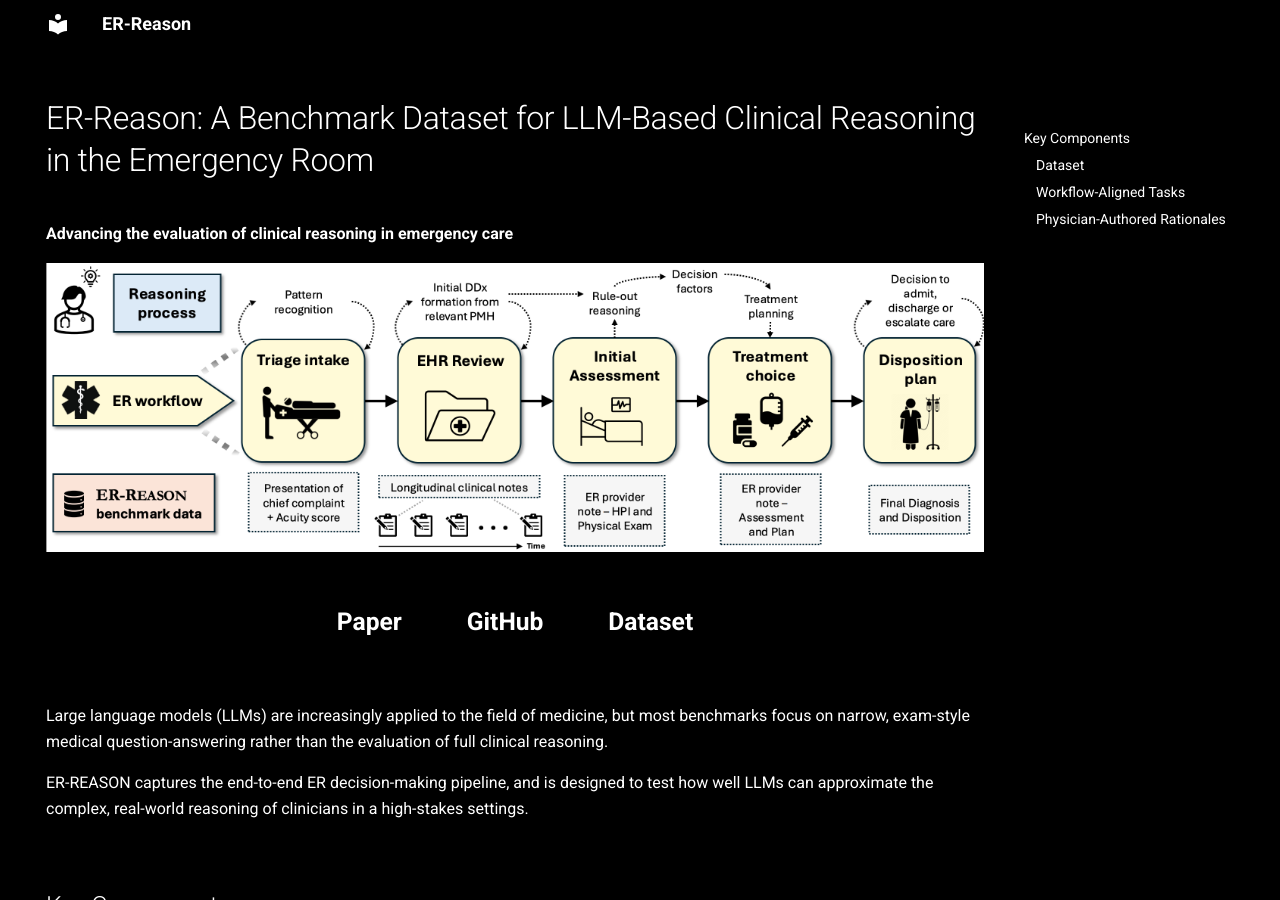
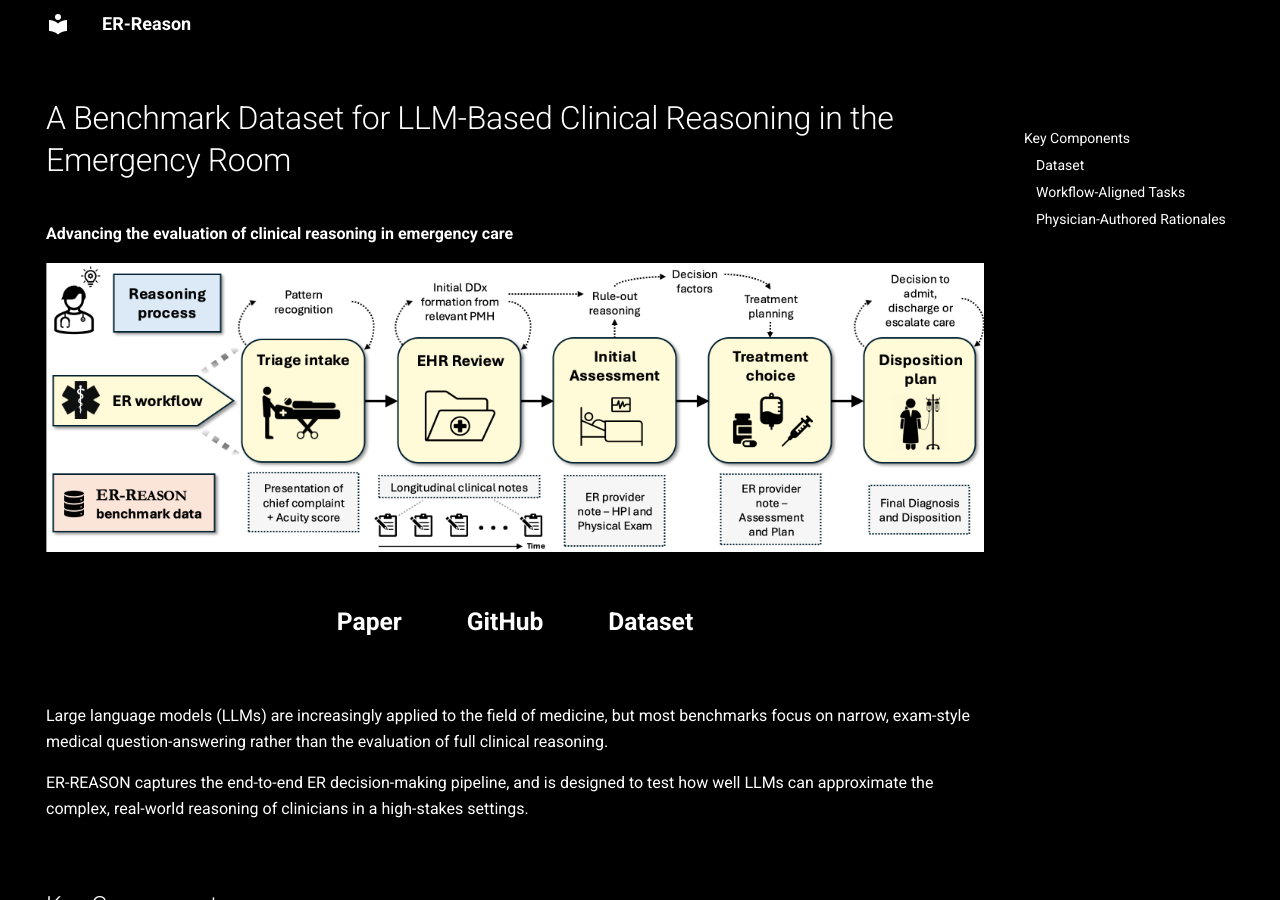
Before and after one commit to AlaaLab/ER-Reason, an MkDocs documentation site: the page built from docs/index.md, in a window 1280 px wide and 900 px high. Built offline with MkDocs 1.6.1 and Material for MkDocs 9.7.7, drawn with Linux system fonts in a browser that asks for light colours.

Commit message:
Update index.md

```diff
--- a/docs/index.md
+++ b/docs/index.md
@@ -2,7 +2,7 @@
 hide:
   - navigation
 ---
-# ER-Reason: A Benchmark Dataset for LLM-Based Clinical Reasoning in the Emergency Room
+# A Benchmark Dataset for LLM-Based Clinical Reasoning in the Emergency Room
 
 **Advancing the evaluation of clinical reasoning in emergency care**
 
```
